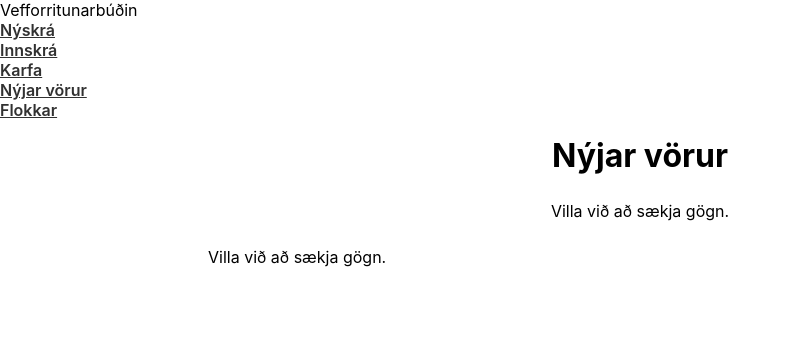
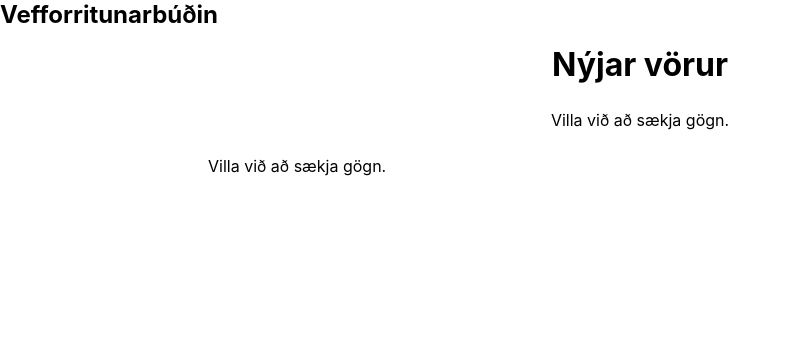
Before and after one commit to Add1Padd1/Hopverkefni-2-demo, a website with bundled scripts: page index.html in a window 1280 px wide. Shown: the whole page, without its empty margins (0-791 px from the left). Built offline with nearby package versions, Linux system fonts and the light colour scheme; no server answers.

```diff
--- a/index.html
+++ b/index.html
@@ -12,20 +12,7 @@
 </head>
 
 <body>
-  <header>
-    <p class="header">Vefforritunarbúðin</p>
-    <nav class="navigation-bar">
-      <ul class="top-row">
-        <li><a href="#!">Nýskrá</a></li>
-        <li><a href="#!">Innskrá</a></li>
-        <li><a href="#!">Karfa</a></li>
-      </ul>
-      <ul class="bottom-row">
-        <li><a href="#!">Nýjar vörur</a></li>
-        <li><a href="#!">Flokkar</a></li>
-      </ul>
-    </nav>
-  </header>
+  <header><p class="footer">Vefforritunarbúðin</p></header>
   <!-- Hér er ekkert! -->
 </body>
 
--- a/styles.css
+++ b/styles.css
@@ -232,6 +232,10 @@
   margin-bottom: var(--spacing);
 }
 
+=======
+    margin: 0;
+    padding: 0;
+  }
 
   html {
     box-sizing: border-box;
```
